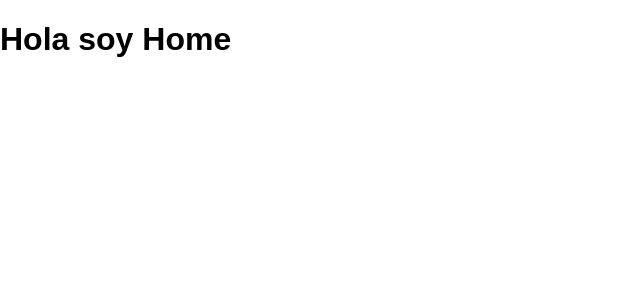
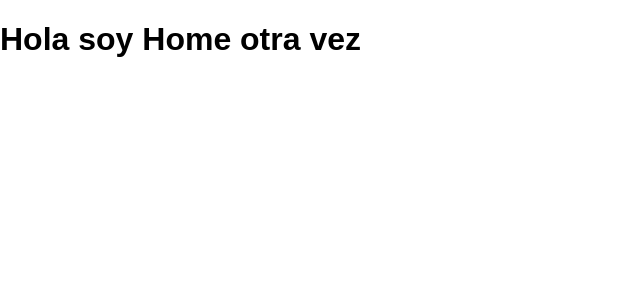
Before and after one commit to oscmedgon/steam-challenge, a React (Create React App) app in the folder react-app/: page / in a window 1280 px wide. Shown: the top 300 px of the page, without its empty margins (0-640 px from the left). Built offline with nearby package versions, Linux system fonts and the light colour scheme.

Commit message:
home corrected

```diff
--- a/react-app/src/components/Home.js
+++ b/react-app/src/components/Home.js
@@ -1,7 +1,7 @@
 import React from 'react'
 
 const Home = props => (
-  <h1>Hola soy Home</h1>
+  <h1>Hola soy Home otra vez</h1>
 )
 
 export default Home
```
